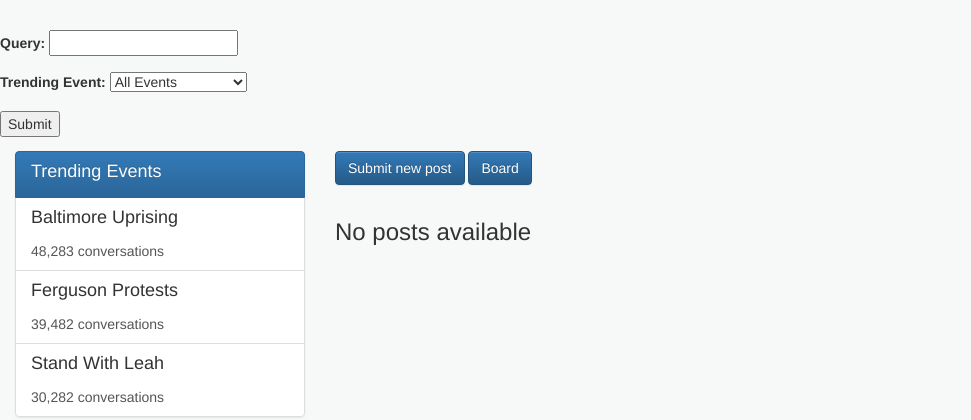
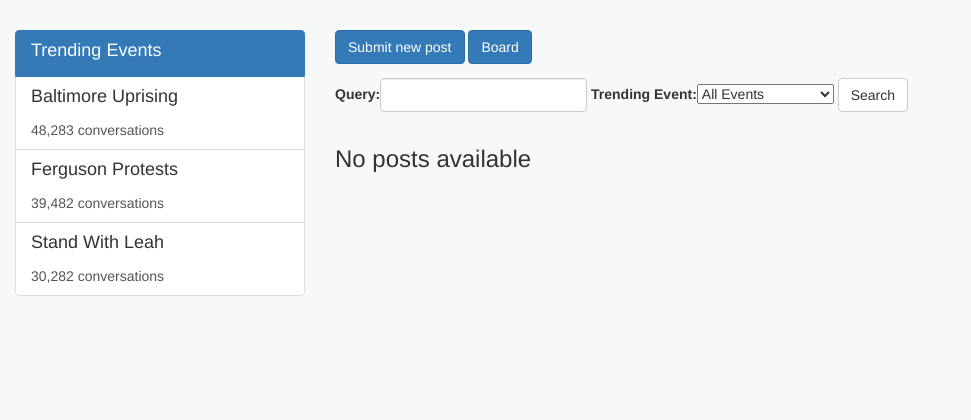
Before and after one commit to sgulati3/CS191, a Django app: page /posts/search in a window 1280 px wide. Shown: the part 202-622 px from the top of the page, without its empty margins (0-971 px from the left). Run offline with Django 3.2, Linux system fonts and the light colour scheme; data that the repository does not hold is empty; parts of the project's set-up code (start-up, migrations or seed data) failed here and were passed over; some libraries are stand-ins or nearby versions.

Commit message:
styled search form

```diff
--- a/CS191/posts/forms.py
+++ b/CS191/posts/forms.py
@@ -16,5 +16,5 @@ class SearchForm(forms.Form):
         ('SL', 'Stand With Leah'),
     )
 
-    query = forms.CharField(max_length=16, required=False)
+    query = forms.CharField(max_length=16, required=False, widget = forms.TextInput(attrs={'class': 'form-control'}))
     event = forms.ChoiceField(choices=EVENT_TYPE_CHOICES, required=True, label='Trending Event')
--- a/CS191/posts/templates/includes/head.html
+++ b/CS191/posts/templates/includes/head.html
@@ -1,6 +1,6 @@
 {% load staticfiles %}
 <link href="{% static "css/bootstrap.min.css" %}" type="text/css" rel="stylesheet" />
-<link href="{% static "css/bootstrap-theme.min.css" %}" type="text/css" rel="stylesheet" />
+<!-- <link href="{% static "css/bootstrap-theme.min.css" %}" type="text/css" rel="stylesheet" /> -->
 <link href="{% static "css/main.css" %}" type="text/css" rel="stylesheet" />
 <link href="{% static "css/tag.css" %}" type="text/css" rel="stylesheet" />
 <link href="https://maxcdn.bootstrapcdn.com/font-awesome/4.5.0/css/font-awesome.min.css" rel="stylesheet" />
--- a/CS191/posts/templates/posts/index.html
+++ b/CS191/posts/templates/posts/index.html
@@ -4,12 +4,6 @@
 {% include "includes/header.html" %}
 
 <main>
-
-    <form action="{% url 'posts:search' %}" method="post">
-        {% csrf_token %}
-        {{ form.as_p }}
-        <input type="submit" value="Submit"/>
-    </form>
 
 	<div class="container-fluid">
 		<div class="row">
@@ -41,6 +35,13 @@
 							<!-- <div class="panel-body"> -->
                                 <a class="btn btn-primary margin-bottom" href="{% url 'posts:create' %}">Submit new post</a>
                                 <a class="btn btn-primary margin-bottom" href="board">Board</a>
+                                <form class="form-inline" action="{% url 'posts:search' %}" method="post">
+                                	<div class="form-group">
+								        {% csrf_token %}
+								        {{ form }}
+								        <input class="btn btn-default" type="submit" value="Search"/>
+								    </div>
+							    </form>
                                 <!-- <br/>
                                 <div class="pagination">
                                     <span class="step-links">
```
Also changed, not shown: CS191/db.sqlite3.
